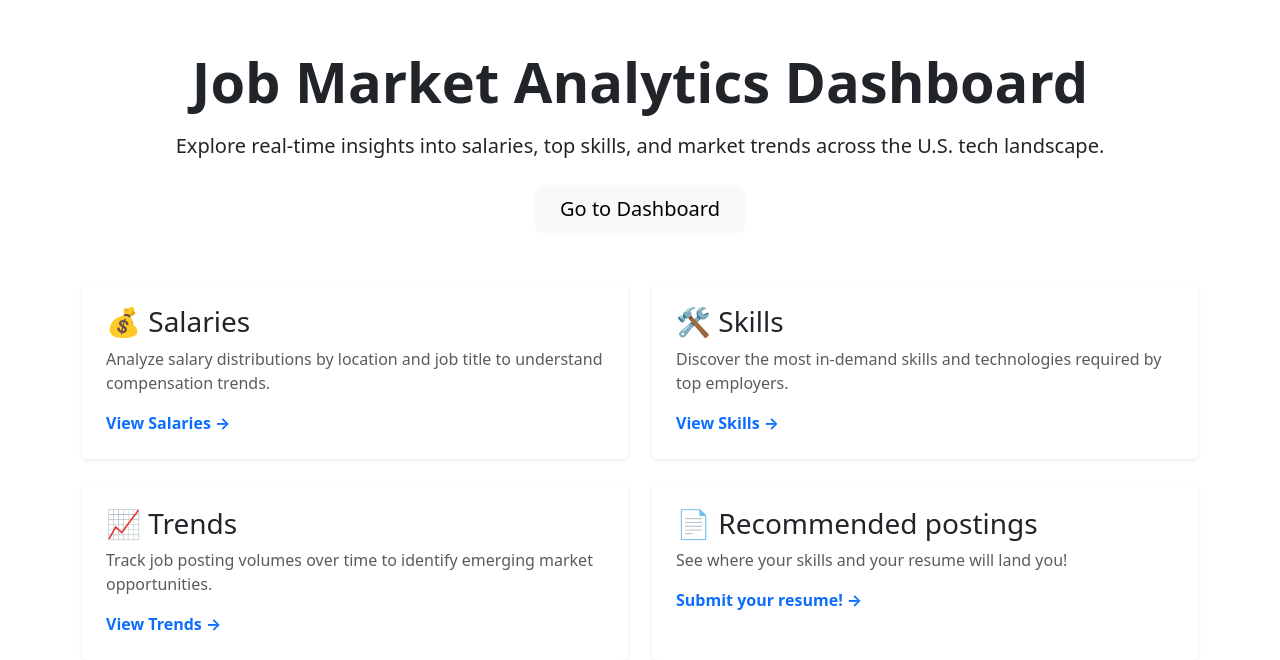
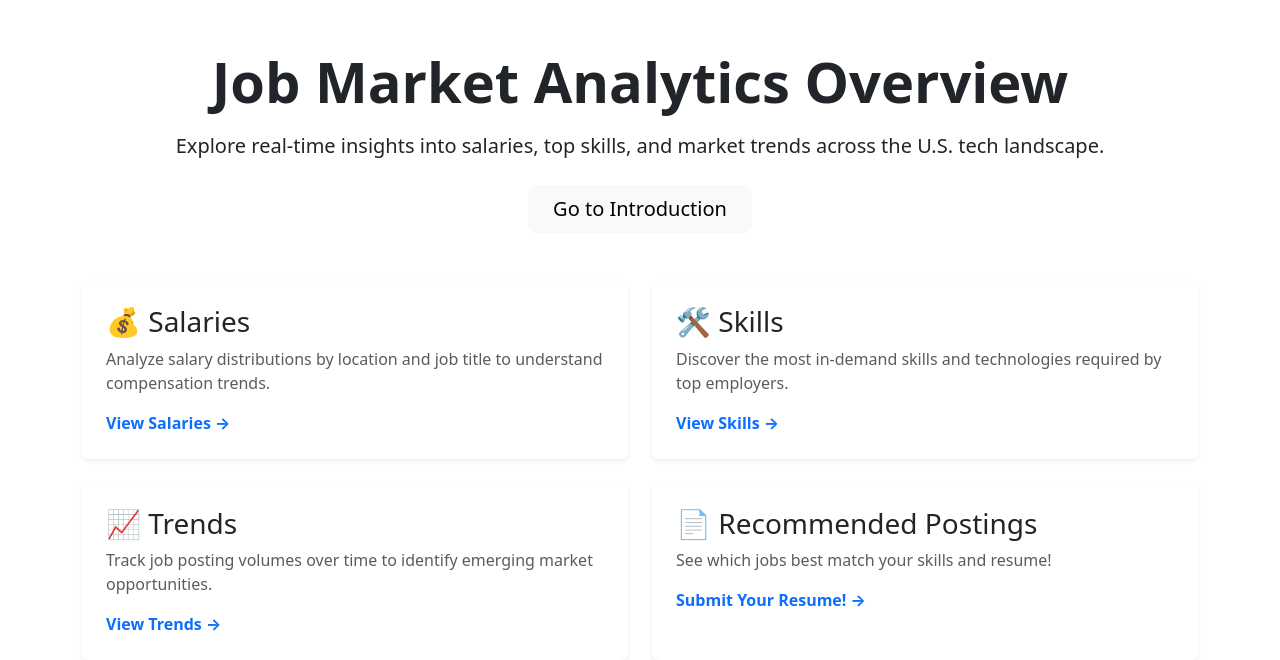
Before and after one commit to khfong26/Sta160-Group-Project, a Python web app: template src/website/templates/index.html in a window 1280 px wide. Shown: the part 232-892 px from the top of the page. Run offline with Jinja, Linux system fonts and the light colour scheme; the template is opened without the code that fills it, so the values that code supplies are empty; some libraries are stand-ins or nearby versions.

Commit message:
updated home page wording

```diff
--- a/src/website/templates/index.html
+++ b/src/website/templates/index.html
@@ -3,9 +3,9 @@
 
 {% block content %}
 <div class="hero text-center py-5">
-  <h1 class="display-4 fw-bold mb-3">Job Market Analytics Dashboard</h1>
+  <h1 class="display-4 fw-bold mb-3">Job Market Analytics Overview</h1>
   <p class="lead mb-4">Explore real-time insights into salaries, top skills, and market trends across the U.S. tech landscape.</p>
-  <a href="/dashboard" class="btn btn-light btn-lg px-4">Go to Dashboard</a>
+  <a href="/intro" class="btn btn-light btn-lg px-4">Go to Introduction</a>
 </div>
 
 <div class="row g-4">
@@ -32,9 +32,9 @@
   </div>
   <div class="col-md-6">
     <div class="card p-4 h-100 shadow-sm border-0">
-      <h3>📄 Recommended postings</h3>
-      <p class="text-muted">See where your skills and your resume will land you!</p>
-      <a href="/recommend" class="text-primary fw-bold text-decoration-none">Submit your resume! &rarr;</a>
+      <h3>📄 Recommended Postings</h3>
+      <p class="text-muted">See which jobs best match your skills and resume!</p>
+      <a href="/recommend" class="text-primary fw-bold text-decoration-none">Submit Your Resume! &rarr;</a>
     </div>
   </div>
 </div>
```
